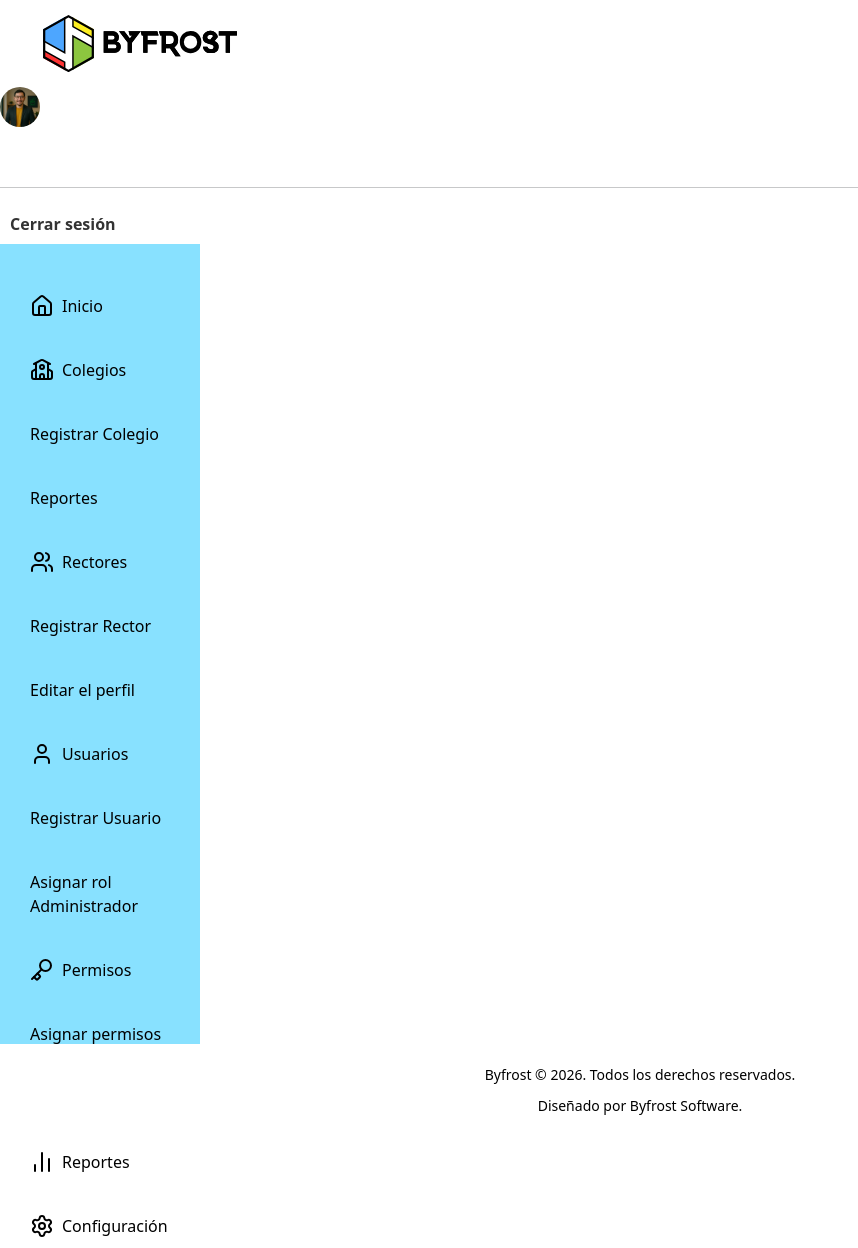
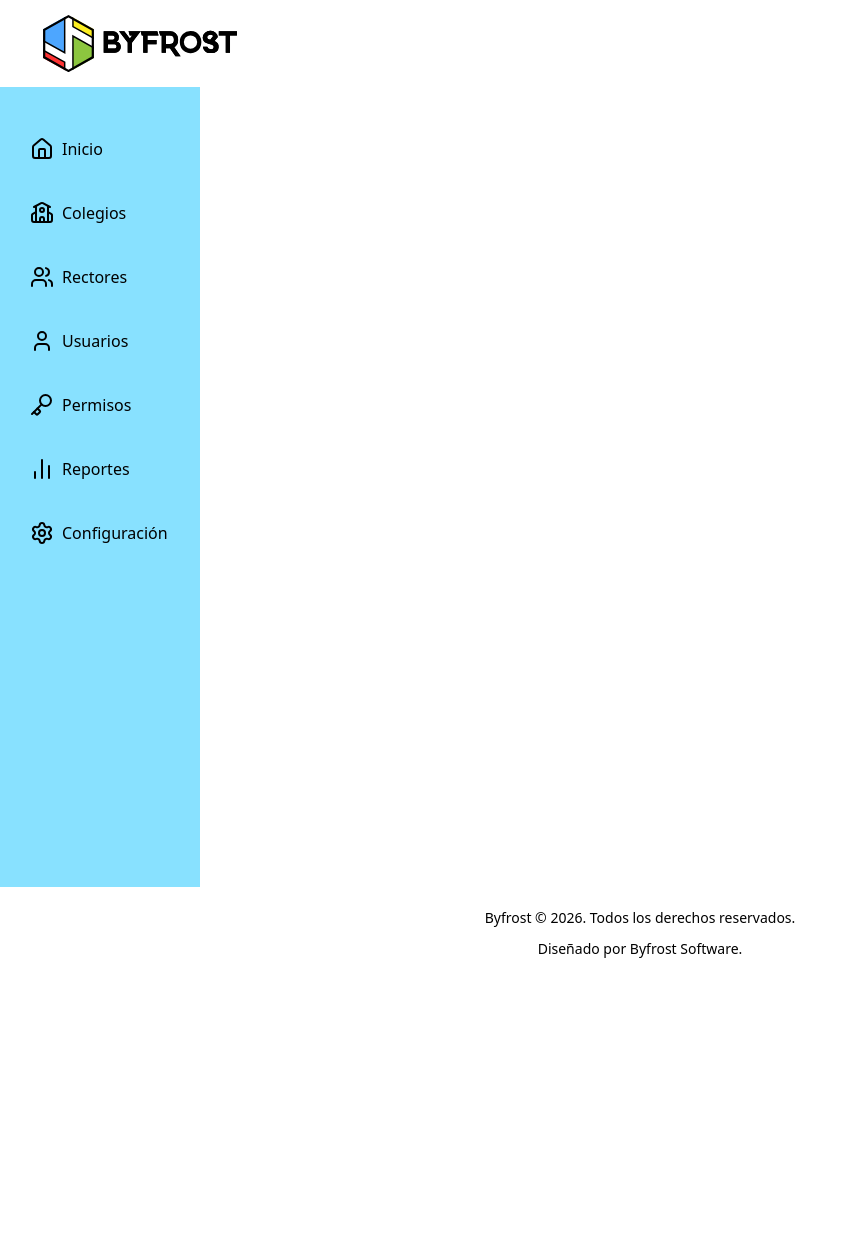
Before and after one commit to IvanByfrost/byfrost1.0, a PHP site: page /app/views/root/dashboard.php in a window 1280 px wide. Shown: the whole page, without its empty margins (0-858 px from the left). After the commit the page ends 958 px from the top, so only its background shows below. Run offline with PHP 8.4, Linux system fonts and the light colour scheme; the visitor is signed in with stand-in values (Sample User, id 1); some libraries are stand-ins or nearby versions.

Commit message:
feat: agregar submenús en la barra lateral para gestión de colegios, rectores, usuarios y reportes, y mejorar el menú de usuario con opciones de sesión

```diff
--- a/app/resources/css/dashboard.css
+++ b/app/resources/css/dashboard.css
@@ -232,3 +232,35 @@
     min-width: 200px;
     z-index: 1000;
 }
+
+.has-submenu .submenu {
+    max-height: 0;
+    overflow: hidden;
+    transition: max-height 0.3s cubic-bezier(0.4,0,0.2,1), opacity 0.3s;
+    opacity: 0;
+    padding-top: 0;
+    padding-bottom: 0;
+  }
+
+  .has-submenu.active .submenu {
+    max-height: 500px; /* Ajusta según el contenido máximo esperado */
+    opacity: 1;
+    padding-top: 8px;   /* Ajusta según tu diseño */
+    padding-bottom: 8px;
+  }
+
+  .user-menu-container {
+    display: none;
+    position: absolute;
+    right: 0;
+    top: 50px; /* Ajusta según tu header */
+    background: #fff;
+    box-shadow: 0 2px 8px rgba(0,0,0,0.15);
+    border-radius: 8px;
+    min-width: 180px;
+    z-index: 100;
+  }
+
+  .user-menu-container.active {
+    display: block;
+  }
--- a/app/resources/js/loadView.js
+++ b/app/resources/js/loadView.js
@@ -6,7 +6,7 @@ window.loadView = function(viewName) {
     }
 
     console.log("Cargando vista:", viewName);
-    fetch(`${BASE_URL}/scripts/routerView.php?view=${viewName}`)
+    fetch(`${BASE_URL}app/scripts/routerView.php?view=${viewName}`)
         .then(response => {
             if (!response.ok) throw new Error("Vista no encontrada.");
             return response.text();
--- a/app/views/layouts/dashHead.php
+++ b/app/views/layouts/dashHead.php
@@ -3,6 +3,9 @@ if (!defined('ROOT')) {
     define('ROOT', dirname(dirname(dirname(__DIR__))));
 }
 require_once ROOT . '/config.php';
+
+$userRole = $_SESSION["ByFrost_role"] ?? '';
+
 ?>
 
 <!DOCTYPE html>
@@ -10,7 +13,7 @@ require_once ROOT . '/config.php';
 <head>
     <meta charset="UTF-8">
     <meta name="viewport" content="width=device-width, initial-scale=1.0">
-    <title>Byfrost - Dashboard</title>
+    <title>Byfrost - Dashboard<?php echo isset($userRole) && $userRole ? " de " . ucfirst($userRole) : ""; ?></title>
     <link rel="stylesheet" href="<?php echo url . app . rq ?>css/homeStyle.css">
     <link rel="stylesheet" href="<?php echo url . app . rq ?>css/dashboard.css">
     <link rel="stylesheet" href="<?php echo url . app . rq ?>css/headMaster.css">
--- a/app/views/layouts/dashHeader.php
+++ b/app/views/layouts/dashHeader.php
@@ -17,10 +17,11 @@ require_once ROOT . '/app/views/layouts/dashHead.php';
         </a>
     </div>
 
-    <div class="user-menu-container" style="position: relative;">
+    <div class="user-menu">
         <div class="user-menu-trigger" onclick="toggleUserMenu()">
             <img src="<?php echo url . app . rq ?>img/user-photo.png" alt="Avatar" style="width: 40px; height: 40px; border-radius: 50%; cursor: pointer;">
         </div>
+        <div class="user-menu-container">
             <div style="text-align: center; padding: 10px;">
                 <strong><?php echo htmlspecialchars($userName); ?></strong><br>
                 <small><?php echo ucfirst($userRole); ?></small>
@@ -34,4 +35,5 @@ require_once ROOT . '/app/views/layouts/dashHead.php';
             font-weight: bold;
           ">Cerrar sesión</a>
         </div>
+    </div>
 </header>
--- a/app/views/root/rootSidebar.php
+++ b/app/views/root/rootSidebar.php
@@ -2,30 +2,40 @@
     <div class="root-sidebar">
         <ul>
             <li><a href="#"><i data-lucide="home"></i>Inicio</a></li>
-            <li><a href="<?php echo url; ?>#"><i data-lucide="school"></i>Colegios</a>
+            <li class="has-submenu"><a href="<?php echo url; ?>#"><i data-lucide="school"></i>Colegios</a>
                 <ul class="submenu">
                     <li><a href="#" onclick="loadView('headMaster/createHmaster')">Registrar Colegio</a></li>
                     <li><a href="#" onclick="loadView('headMaster/editHmaster')">Reportes</a></li>
                 </ul>
             </li>
-            <li><a href="<?php echo url; ?>#"><i data-lucide="users"></i>Rectores</a>
+            <li class="has-submenu"><a href="#"><i data-lucide="users"></i>Rectores</a>
                 <ul class="submenu">
                     <li><a href="#" onclick="loadView('headMaster/createHmaster')">Registrar Rector</a></li>
                     <li><a href="#" onclick="loadView('headMaster/editHmaster')">Editar el perfil</a></li>
                 </ul>
             </li>
-            <li><a href="<?php echo url; ?>#"><i data-lucide="user"></i>Usuarios</a>
+            <li class="has-submenu">
+                <a href="#"><i data-lucide="user"></i>Usuarios</a>
                 <ul class="submenu">
                     <li><a href="#" onclick="loadView('headMaster/createHmaster')">Registrar Usuario</a></li>
                     <li><a href="#" onclick="loadView('headMaster/editHmaster')">Asignar rol Administrador</a></li>
                 </ul>
             </li>
-            <li><a href="<?php echo url; ?>#"><i data-lucide="key"></i>Permisos</a></li>
-            <ul class="submenu">
+            <li class="has-submenu">
+                <a href="#"><i data-lucide="key"></i>Permisos</a>
+                <ul class="submenu">
                     <li><a href="#" onclick="loadView('headMaster/editHmaster')">Asignar permisos</a></li>
                     <li><a href="#" onclick="loadView('headMaster/createHmaster')">Editar permisos</a></li>
                 </ul>
-            <li><a href="<?php echo url; ?>#"><i data-lucide="bar-chart-2"></i>Reportes</a></li>
-            <li><a href="<?php echo url; ?>#"><i data-lucide="settings"></i>Configuración</a></li>
+            </li>
+            <li class="has-submenu">
+                <a href="#"><i data-lucide="bar-chart-2"></i>Reportes</a>
+                <ul class="submenu">
+                    <li><a href="#" onclick="loadView('headMaster/editHmaster')">Crear reporte</a></li>
+                    <li><a href="#" onclick="loadView('headMaster/createHmaster')">Consultar reporte</a></li>
+                    <li><a href="#" onclick="loadView('headMaster/createHmaster')">Consultar estadística</a></li>
+                </ul>
+            </li>
+            <li class="has-submenu"><a href="#"><i data-lucide="settings"></i>Configuración</a></li>
         </ul>
     </div>
```
Lines whose indentation alone changed are shown as unchanged.
